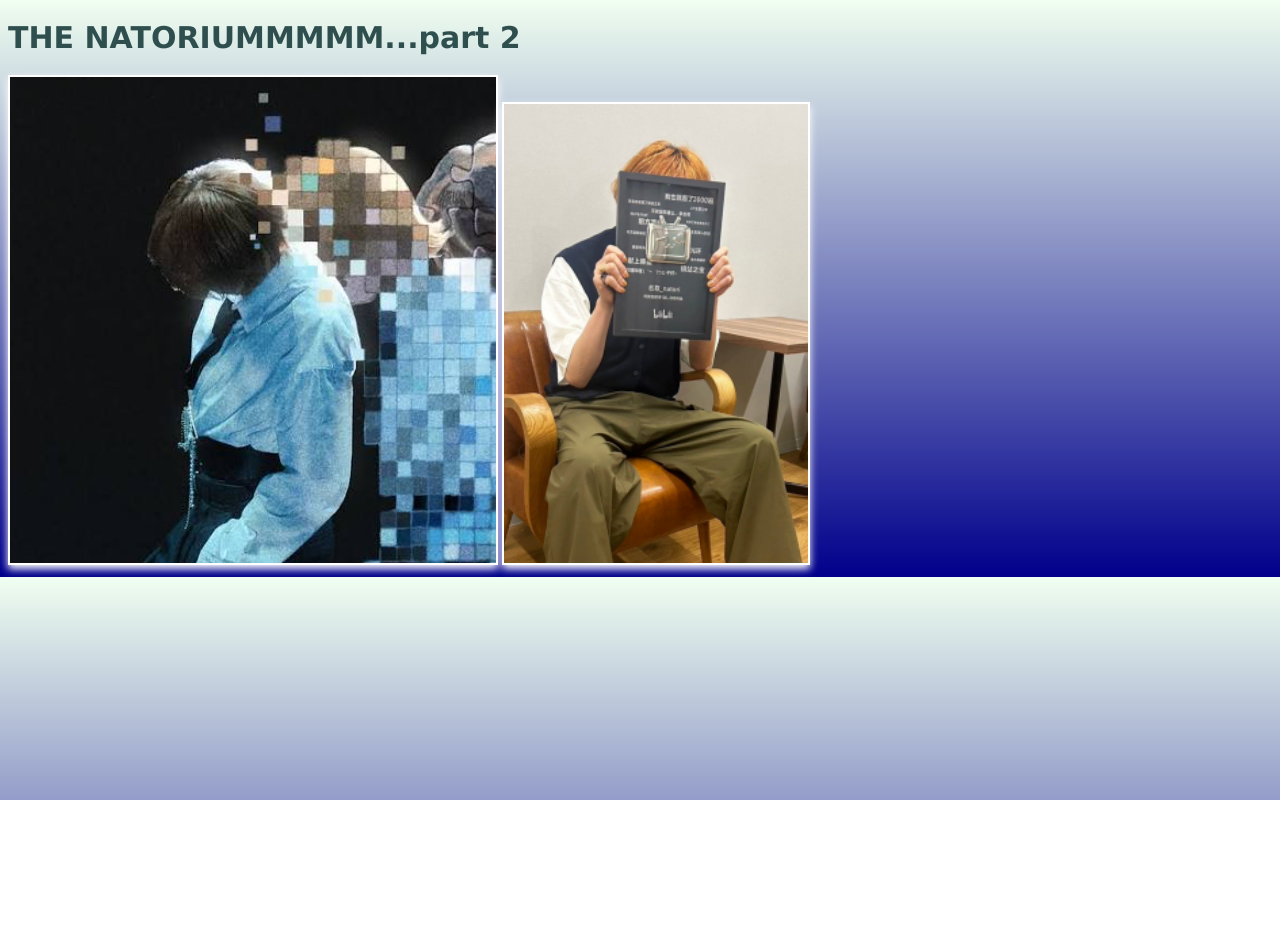
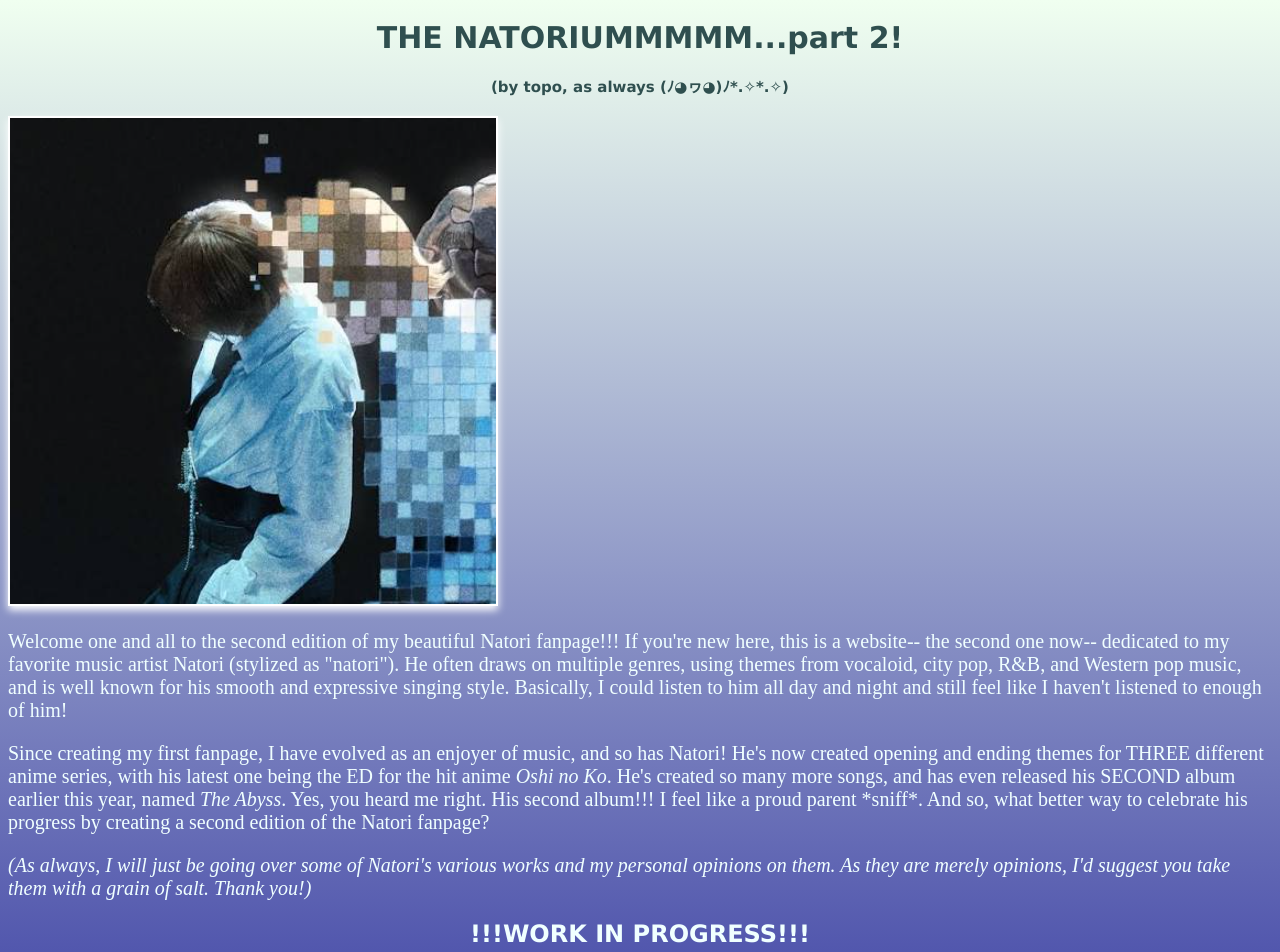
Before and after one commit to saanvia-25/natori, a plain HTML site: page index.html in a window 1280 px wide. Shown: the top 952 px of the page. Before the commit the page ends 800 px from the top, so only its background shows below. Drawn offline with Linux system fonts and the light colour scheme.

Commit message:
made the intro for the website

```diff
--- a/index.html
+++ b/index.html
@@ -7,8 +7,17 @@
     <link rel="stylesheet" href="style.css">
 </head>
 <body>
-   <h1>THE NATORIUMMMMM...part 2</h1>
-   <img src="Screenshot 2026-10-02 2.49.45 PM.png" alt= "natori's spotify profile pic">
-   <img src="Screenshot 2026-11-13 3.01.10 PM.png"
+   <h1><b>THE NATORIUMMMMM...part 2!</b></h1>
+   <h4>(by topo, as always (ﾉ◕ヮ◕)ﾉ*.✧*.✧)</h4>
+   <img src="Screenshot 2026-10-02 2.49.45 PM.png" alt= "natori's spotify profile pic" class="center-img">
+   <p></p>
+   <p>Welcome one and all to the second edition of my beautiful Natori fanpage!!! If you're new here, this is a website-- the second one now-- dedicated to my favorite music artist Natori (stylized as "natori"). He often draws on multiple genres, using themes from vocaloid, city pop, R&B, and Western pop music, and is well known for his smooth and expressive singing style. Basically, I could listen to him all day and night and still feel like I haven't listened to enough of him!</p>
+   <p>Since creating my first fanpage, I have evolved as an enjoyer of music, and so has Natori! He's now created opening and ending themes for THREE different anime series, with his latest one being the ED for the hit anime <i>Oshi no Ko</i>. He's created so many more songs, and has even released his SECOND album earlier this year, named <i>The Abyss</i>. Yes, you heard me right. His second album!!! I feel like a proud parent *sniff*. And so, what better way to celebrate his progress by creating a second edition of the Natori fanpage?</p>
+   <p><i>(As always, I will just be going over some of Natori's various works and my personal opinions on them. As they are merely opinions, I'd suggest you take them with a grain of salt. Thank you!)</i></p>
+   <p></p>
+   <p></p>
+   <p></p>
+   <h2>!!!WORK IN PROGRESS!!!</h2>
+   <img src="Screenshot 2026-11-13 3.01.10 PM.png" alt="a cute picture of him holding an award from bilibili, a popular video-sharing platform in china" class="center-img">
 </body>
 </html>
--- a/style.css
+++ b/style.css
@@ -6,6 +6,19 @@ h1 {
     font-size: 30px;
     color:darkslategray;
     font-family: 'Lucida Sans', 'Lucida Sans Regular', 'Lucida Grande', 'Lucida Sans Unicode', Geneva, Verdana, sans-serif;
+    text-align: center;
+}
+
+h4 {font-size: 15px;
+    color:darkslategray;
+    font-family: 'Lucida Sans', 'Lucida Sans Regular', 'Lucida Grande', 'Lucida Sans Unicode', Geneva, Verdana, sans-serif;
+    text-align: center;
+}
+
+h2 {font-size: 30 px;
+    color:azure;
+    font-family: 'Lucida Sans', 'Lucida Sans Regular', 'Lucida Grande', 'Lucida Sans Unicode', Geneva, Verdana, sans-serif;
+    text-align: center;
 }
 
 p{
@@ -17,4 +30,5 @@ p{
 img{
     border: 2px solid white;
     box-shadow: 0 4px 8px white; /*offset-x offset-y blur-radius colors*/
+     ;
 }
```
